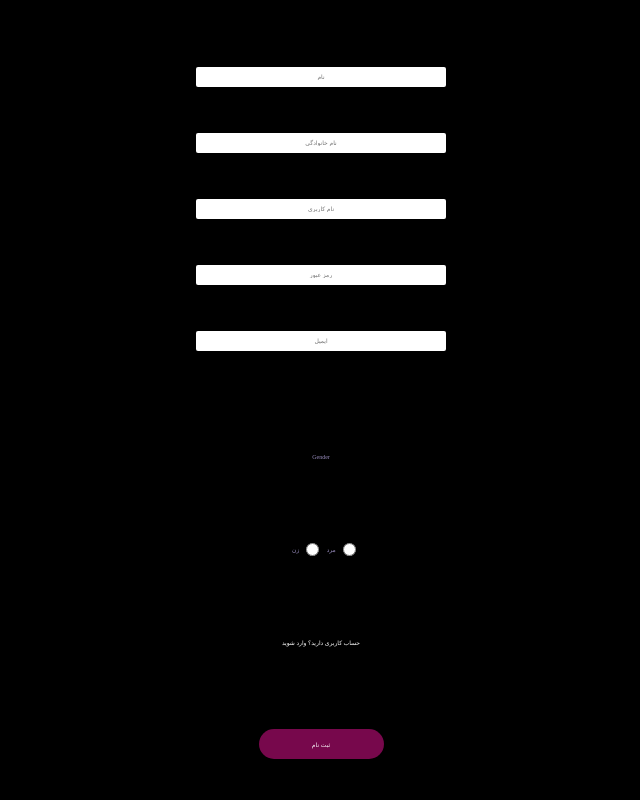
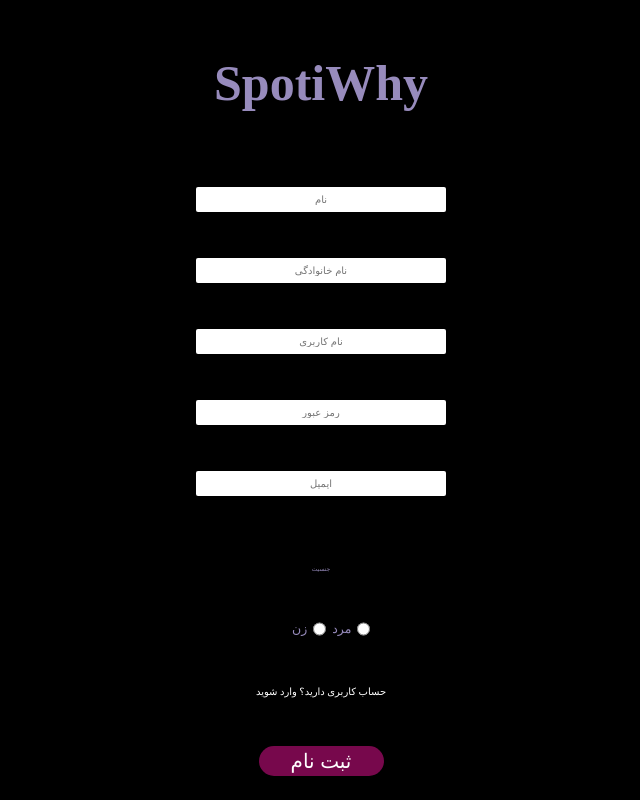
Before and after one commit to Star-Academy/Summer1400-FE-Team1, a website: page Pages/SignUp.html in a window 1280 px wide. Shown: the whole page, without its empty margins (319-959 px from the left). Drawn offline with Linux system fonts and the light colour scheme.

Commit message:
signup changes

```diff
--- a/Pages/SignUp.html
+++ b/Pages/SignUp.html
@@ -13,6 +13,9 @@
     <main>
         <div>
             <form action="">
+                <div class="form__name">
+                    <h1>SpotiWhy</h1>
+                </div>
                 <div class="form__fields">
                     <label for="name">First name</label>
                     <input type="text" name="name" placeholder="نام"/>
@@ -25,7 +28,7 @@
                     <label for="email" >Email</label>
                     <input type="email" name="email" placeholder="ایمیل"/>
                 </div>
-                <label for="gender">Gender</label>
+                <label for="gender">جنسیت</label>
                 <div class="form__radio">
                     <label for="female">زن</label>
                     <input type="radio" name="gender" value="female" id="female" />
--- a/style/scss/SignupCss.scss
+++ b/style/scss/SignupCss.scss
@@ -16,16 +16,21 @@ body {
         &:first-child{
             color: var(--color-purple-06);
         }
+        h1{
+            margin-top: 3rem;
+            font-size: 5rem;
+        }
         .form__fields{
             grid-area: "field";
             input{
                 width: 100%;
-                height: 2rem;
+                height: 2.5rem;
                 border:none;
                 border-radius: 0.2rem;
                 color: var(--color-black);
                 text-align: center;
                 margin: 2rem auto;
+                font-size: 1rem;
             }
             &:focus{
 
@@ -40,6 +45,7 @@ body {
             display: flex;
             flex-direction: row;
             width: 7rem;
+            font-size: 2rem;
             justify-content: space-between;
             text-align: center;
             label{
@@ -51,6 +57,7 @@ body {
         a{
             text-decoration: none;
             color: var(--color-white);
+            font-size: 1rem;
         }
         [type="submit"]{
             background-color: var(--color-purple-13);
@@ -59,6 +66,7 @@ body {
             border: none;
             border-radius: 2rem;
             height: 3rem;
+            font-size: 2rem;
         }
     }
 }
```
Also changed, not shown: style/css/SignupCss.css.
